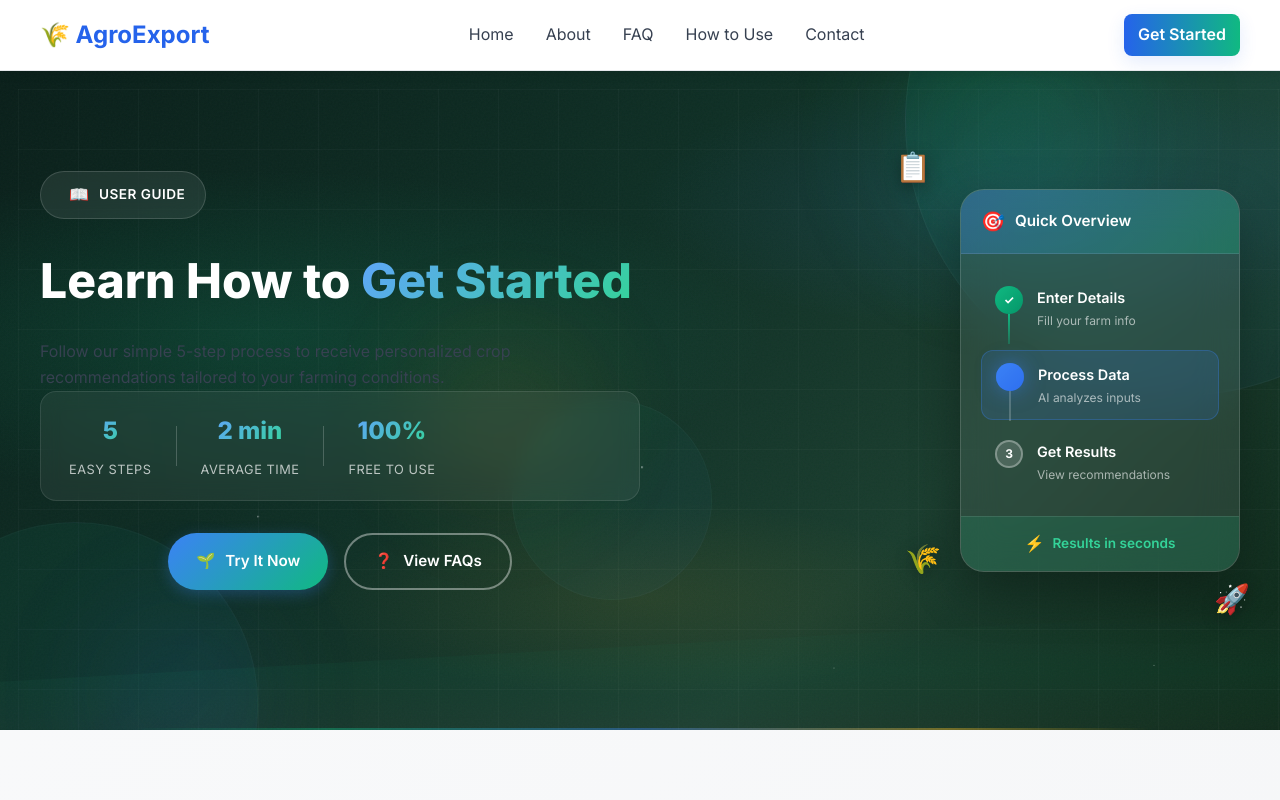
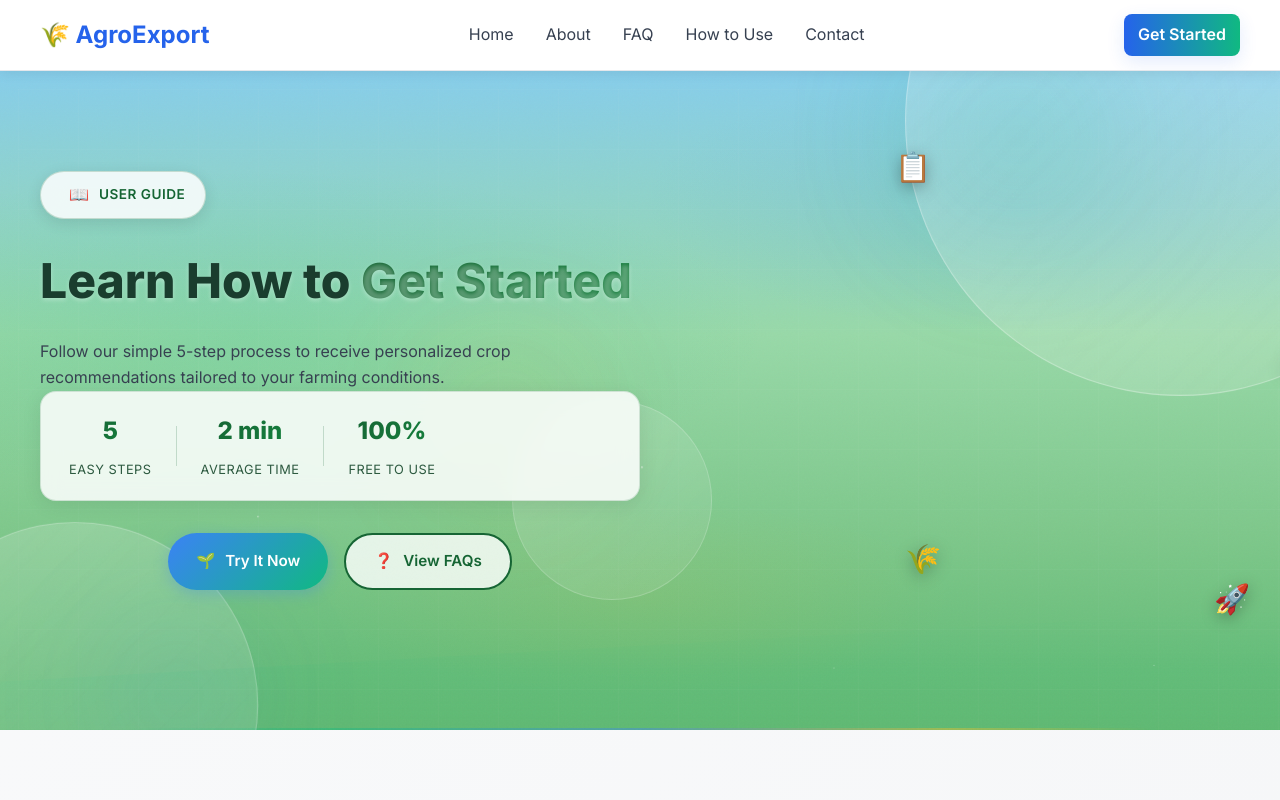
Before and after one commit to AdityaRaj-03/-Export-Oriented-Indian-Agro-Value-Optimization-System, a React (Vite) app: page /howto in a window 1280 px wide. Shown: the top 800 px of the page. Built offline with nearby package versions, Linux system fonts and the light colour scheme.

Commit message:
updated the background

```diff
--- a/src/style/Home.css
+++ b/src/style/Home.css
@@ -411,7 +411,7 @@
 
 /* How To Hero */
 .howto-hero {
-  background: linear-gradient(135deg, #0a1f1a 0%, #0f2f25 40%, #1a3d2e 70%, #0d2818 100%);
+  background: linear-gradient(180deg, #87CEEB 0%, #98d9a8 40%, #7ec88b 70%, #5cb870 100%);
   padding: 100px 40px 140px;
   position: relative;
   overflow: hidden;
@@ -437,9 +437,9 @@
 .howto-hero .hero-circle {
   position: absolute;
   border-radius: 50%;
-  background: linear-gradient(135deg, rgba(16, 185, 129, 0.12) 0%, rgba(59, 130, 246, 0.08) 100%);
+  background: linear-gradient(135deg, rgba(255, 255, 255, 0.3) 0%, rgba(255, 255, 255, 0.15) 100%);
   animation: pulse-glow 4s ease-in-out infinite;
-  border: 1px solid rgba(255, 255, 255, 0.05);
+  border: 1px solid rgba(255, 255, 255, 0.4);
 }
 
 .howto-hero .circle-1 {
@@ -474,12 +474,14 @@
   margin: 0 auto;
   position: relative;
   z-index: 2;
+  animation: fadeInUp 0.6s ease;
 }
 
 .howto-hero-content {
   flex: 1;
   max-width: 600px;
   text-align: left;
+  animation: fadeInUp 0.6s ease 0.1s backwards;
 }
 
 /* Modern Badge */
@@ -487,21 +489,23 @@
   display: inline-flex;
   align-items: center;
   gap: 10px;
-  background: rgba(255, 255, 255, 0.08);
+  background: rgba(255, 255, 255, 0.85);
   backdrop-filter: blur(15px);
-  border: 1px solid rgba(255, 255, 255, 0.15);
+  border: 1px solid rgba(22, 101, 52, 0.2);
   padding: 10px 20px;
   border-radius: 50px;
   margin-bottom: 24px;
   position: relative;
   overflow: hidden;
+  box-shadow: 0 4px 15px rgba(0, 0, 0, 0.1);
+  animation: fadeInUp 0.6s ease 0.15s backwards;
 }
 
 .howto-badge-modern .badge-glow {
   position: absolute;
   width: 20px;
   height: 100%;
-  background: linear-gradient(90deg, transparent, rgba(255,255,255,0.2), transparent);
+  background: linear-gradient(90deg, transparent, rgba(22, 101, 52, 0.15), transparent);
   animation: badge-shimmer 3s ease-in-out infinite;
 }
 
@@ -515,7 +519,7 @@
 }
 
 .howto-badge-modern .badge-text {
-  color: white;
+  color: #166534;
   font-weight: 600;
   font-size: 0.85rem;
   letter-spacing: 0.5px;
@@ -528,11 +532,13 @@
   gap: 24px;
   margin-bottom: 32px;
   padding: 20px 28px;
-  background: rgba(255, 255, 255, 0.06);
+  background: rgba(255, 255, 255, 0.85);
   backdrop-filter: blur(10px);
-  border: 1px solid rgba(255, 255, 255, 0.1);
+  border: 1px solid rgba(22, 101, 52, 0.15);
   border-radius: 16px;
   flex-wrap: wrap;
+  box-shadow: 0 4px 20px rgba(0, 0, 0, 0.08);
+  animation: fadeInUp 0.6s ease 0.35s backwards;
 }
 
 .howto-stat-item {
@@ -545,7 +551,7 @@
 .howto-stat-item .stat-number {
   font-size: 1.5rem;
   font-weight: 800;
-  background: linear-gradient(135deg, #60a5fa 0%, #34d399 100%);
+  background: linear-gradient(135deg, #166534 0%, #15803d 100%);
   -webkit-background-clip: text;
   -webkit-text-fill-color: transparent;
   background-clip: text;
@@ -553,14 +559,14 @@
 
 .howto-stat-item .stat-label {
   font-size: 0.8rem;
-  color: rgba(255, 255, 255, 0.7);
+  color: #2d5a40;
   font-weight: 500;
 }
 
 .howto-quick-stats .stat-divider {
   width: 1px;
   height: 40px;
-  background: rgba(255, 255, 255, 0.2);
+  background: rgba(22, 101, 52, 0.2);
 }
 
 /* Enhanced Steps Preview Visual */
@@ -570,13 +576,14 @@
 }
 
 .steps-preview-enhanced {
-  background: rgba(255, 255, 255, 0.08);
+  background: rgba(255, 255, 255, 0.9);
   backdrop-filter: blur(20px);
-  border: 1px solid rgba(255, 255, 255, 0.15);
+  border: 1px solid rgba(22, 101, 52, 0.15);
   border-radius: 24px;
+  animation: fadeInUp 0.6s ease 0.3s backwards;
   overflow: hidden;
   width: 280px;
-  box-shadow: 0 20px 50px rgba(0, 0, 0, 0.3);
+  box-shadow: 0 20px 50px rgba(0, 0, 0, 0.15);
 }
 
 .steps-preview-header {
@@ -584,8 +591,8 @@
   align-items: center;
   gap: 10px;
   padding: 16px 20px;
-  background: linear-gradient(135deg, rgba(59, 130, 246, 0.3) 0%, rgba(16, 185, 129, 0.3) 100%);
-  border-bottom: 1px solid rgba(255, 255, 255, 0.1);
+  background: linear-gradient(135deg, #166534 0%, #15803d 100%);
+  border-bottom: 1px solid rgba(22, 101, 52, 0.1);
 }
 
 .steps-preview-header .preview-icon {
@@ -615,8 +622,8 @@
 }
 
 .preview-step-enhanced.active {
-  background: rgba(59, 130, 246, 0.15);
-  border: 1px solid rgba(59, 130, 246, 0.3);
+  background: rgba(22, 101, 52, 0.1);
+  border: 1px solid rgba(22, 101, 52, 0.2);
 }
 
 .step-indicator {
@@ -663,8 +670,9 @@
 }
 
 .step-dot.pending {
-  background: rgba(255, 255, 255, 0.15);
-  border: 2px solid rgba(255, 255, 255, 0.3);
+  background: rgba(22, 101, 52, 0.1);
+  border: 2px solid rgba(22, 101, 52, 0.3);
+  color: #166534;
 }
 
 .dot-pulse {
@@ -688,13 +696,13 @@
 }
 
 .step-title {
-  color: white;
+  color: #1a3d2e;
   font-weight: 600;
   font-size: 0.9rem;
 }
 
 .step-desc {
-  color: rgba(255, 255, 255, 0.6);
+  color: #4a7c59;
   font-size: 0.75rem;
 }
 
@@ -704,8 +712,8 @@
   justify-content: center;
   gap: 8px;
   padding: 14px 20px;
-  background: rgba(16, 185, 129, 0.15);
-  border-top: 1px solid rgba(255, 255, 255, 0.1);
+  background: linear-gradient(135deg, rgba(22, 101, 52, 0.1) 0%, rgba(21, 128, 61, 0.15) 100%);
+  border-top: 1px solid rgba(22, 101, 52, 0.1);
 }
 
 .steps-preview-footer .footer-icon {
@@ -713,7 +721,7 @@
 }
 
 .steps-preview-footer span:last-child {
-  color: #34d399;
+  color: #166534;
   font-weight: 600;
   font-size: 0.85rem;
 }
@@ -760,21 +768,22 @@
 }
 
 .howto-hero h1 {
-  color: white;
+  color: #1a3d2e;
   font-size: 3rem;
   font-weight: 800;
   margin-bottom: 20px;
+  text-shadow: 0 2px 4px rgba(255,255,255,0.3);
 }
 
 .howto-hero h1 .highlight {
-  background: linear-gradient(135deg, #60a5fa 0%, #34d399 100%);
+  background: linear-gradient(135deg, #166534 0%, #15803d 100%);
   -webkit-background-clip: text;
   -webkit-text-fill-color: transparent;
   background-clip: text;
 }
 
 .howto-hero > .howto-hero-content > p {
-  color: rgba(255, 255, 255, 0.85);
+  color: #2d5a40;
   font-size: 1.15rem;
   line-height: 1.7;
   margin-bottom: 32px;
@@ -814,9 +823,9 @@
 }
 
 .howto-btn.secondary {
-  background: transparent;
-  color: white;
-  border: 2px solid rgba(255, 255, 255, 0.4);
+  background: rgba(255, 255, 255, 0.8);
+  color: #166534;
+  border: 2px solid #166534;
 }
 
 .howto-btn.secondary:hover {
@@ -1087,7 +1096,7 @@
 }
 
 .crop-hero {
-  background: linear-gradient(135deg, #0a1f1a 0%, #0f2f25 40%, #1a3d2e 70%, #0d2818 100%);
+  background: linear-gradient(180deg, #87CEEB 0%, #98d9a8 40%, #7ec88b 70%, #5cb870 100%);
   padding: 80px 40px 100px;
   position: relative;
   overflow: hidden;
@@ -1102,9 +1111,9 @@
 .crop-circle {
   position: absolute;
   border-radius: 50%;
-  background: linear-gradient(135deg, rgba(16, 185, 129, 0.12) 0%, rgba(59, 130, 246, 0.08) 100%);
+  background: linear-gradient(135deg, rgba(255, 255, 255, 0.3) 0%, rgba(255, 255, 255, 0.15) 100%);
   animation: pulse-glow 4s ease-in-out infinite;
-  border: 1px solid rgba(255, 255, 255, 0.05);
+  border: 1px solid rgba(255, 255, 255, 0.4);
 }
 
 .crop-hero .circle-1 {
@@ -1139,12 +1148,14 @@
   margin: 0 auto;
   position: relative;
   z-index: 2;
+  animation: fadeInUp 0.6s ease;
 }
 
 /* Plant Animation Visual */
 .crop-hero-visual {
   flex-shrink: 0;
   position: relative;
+  animation: fadeInUp 0.6s ease 0.2s backwards;
 }
 
 .crop-animation-container {
@@ -1294,15 +1305,16 @@
   display: inline-flex;
   align-items: center;
   gap: 10px;
-  background: rgba(255, 255, 255, 0.1);
+  background: rgba(255, 255, 255, 0.85);
   backdrop-filter: blur(10px);
-  border: 1px solid rgba(255, 255, 255, 0.2);
+  border: 1px solid rgba(22, 101, 52, 0.2);
   padding: 8px 18px;
   border-radius: 50px;
   margin-bottom: 20px;
-  color: white;
+  color: #166534;
   font-weight: 600;
   font-size: 0.85rem;
+  box-shadow: 0 4px 15px rgba(0, 0, 0, 0.1);
 }
 
 .crop-badge .badge-dot {
@@ -1314,21 +1326,22 @@
 }
 
 .crop-hero h1 {
-  color: white;
+  color: #1a3d2e;
   font-size: 2.8rem;
   font-weight: 800;
   margin-bottom: 16px;
+  text-shadow: 0 2px 4px rgba(255,255,255,0.3);
 }
 
 .crop-hero h1 .highlight {
-  background: linear-gradient(135deg, #60a5fa 0%, #34d399 100%);
+  background: linear-gradient(135deg, #166534 0%, #15803d 100%);
   -webkit-background-clip: text;
   -webkit-text-fill-color: transparent;
   background-clip: text;
 }
 
 .crop-hero-content > p {
-  color: rgba(255, 255, 255, 0.85);
+  color: #2d5a40;
   font-size: 1.1rem;
   line-height: 1.7;
   margin-bottom: 28px;
@@ -1348,7 +1361,7 @@
   display: flex;
   align-items: center;
   gap: 10px;
-  color: white;
+  color: #1a3d2e;
 }
 
 .crop-feature .feature-icon {
@@ -1481,7 +1494,7 @@
 
 /* ========== Enhanced FAQ Hero ========== */
 .faq-hero-enhanced {
-  background: linear-gradient(135deg, #0a1f1a 0%, #0f2f25 40%, #1a3d2e 70%, #0d2818 100%);
+  background: linear-gradient(180deg, #87CEEB 0%, #98d9a8 40%, #7ec88b 70%, #5cb870 100%);
   padding: 80px 40px 200px;
   margin: -60px -40px 0;
   position: relative;
@@ -1502,9 +1515,9 @@
 .bg-circle {
   position: absolute;
   border-radius: 50%;
-  background: linear-gradient(135deg, rgba(16, 185, 129, 0.12) 0%, rgba(59, 130, 246, 0.08) 100%);
+  background: linear-gradient(135deg, rgba(255, 255, 255, 0.3) 0%, rgba(255, 255, 255, 0.15) 100%);
   animation: pulse-glow 4s ease-in-out infinite;
-  border: 1px solid rgba(255, 255, 255, 0.05);
+  border: 1px solid rgba(255, 255, 255, 0.4);
 }
 
 .circle-1 {
@@ -1556,12 +1569,14 @@
   margin: 0 auto;
   position: relative;
   z-index: 2;
+  animation: fadeInUp 0.6s ease;
 }
 
 .faq-hero-content-enhanced {
   flex: 1;
   max-width: 650px;
   padding-top: 10px;
+  animation: fadeInUp 0.6s ease 0.1s backwards;
 }
 
 /* Modern Badge */
@@ -1569,38 +1584,39 @@
   display: inline-flex;
   align-items: center;
   gap: 10px;
-  background: linear-gradient(135deg, rgba(59, 130, 246, 0.3) 0%, rgba(16, 185, 129, 0.3) 100%);
+  background: rgba(255, 255, 255, 0.9);
   backdrop-filter: blur(12px);
-  border: 1px solid rgba(255, 255, 255, 0.25);
+  border: 1px solid rgba(22, 101, 52, 0.2);
   padding: 10px 22px;
   border-radius: 50px;
   margin-bottom: 24px;
   position: relative;
   z-index: 10;
+  box-shadow: 0 4px 15px rgba(0, 0, 0, 0.1);
 }
 
 .badge-glow {
   width: 10px;
   height: 10px;
-  background: #34d399;
+  background: #166534;
   border-radius: 50%;
-  box-shadow: 0 0 10px #34d399, 0 0 20px rgba(52, 211, 153, 0.5);
+  box-shadow: 0 0 10px #166534, 0 0 20px rgba(22, 101, 52, 0.5);
   animation: glow-pulse 2s ease-in-out infinite;
 }
 
 @keyframes glow-pulse {
   0%, 100% {
-    box-shadow: 0 0 10px #34d399, 0 0 20px rgba(52, 211, 153, 0.5);
+    box-shadow: 0 0 10px #166534, 0 0 20px rgba(22, 101, 52, 0.5);
     transform: scale(1);
   }
   50% {
-    box-shadow: 0 0 15px #34d399, 0 0 30px rgba(52, 211, 153, 0.7);
+    box-shadow: 0 0 15px #166534, 0 0 30px rgba(22, 101, 52, 0.7);
     transform: scale(1.1);
   }
 }
 
 .badge-text {
-  color: white;
+  color: #166534;
   font-weight: 600;
   font-size: 0.9rem;
   letter-spacing: 0.5px;
@@ -1647,25 +1663,26 @@
 
 /* Hero Title */
 .faq-hero-title {
-  color: white !important;
-  -webkit-text-fill-color: white !important;
+  color: #1a3d2e !important;
+  -webkit-text-fill-color: #1a3d2e !important;
   background: none !important;
   font-size: 3rem;
   font-weight: 800;
   line-height: 1.2;
   margin-bottom: 20px;
   letter-spacing: -0.5px;
+  text-shadow: 0 2px 4px rgba(255,255,255,0.3);
 }
 
 .highlight-text {
-  background: linear-gradient(135deg, #60a5fa 0%, #34d399 100%);
+  background: linear-gradient(135deg, #166534 0%, #15803d 100%);
   -webkit-background-clip: text;
   -webkit-text-fill-color: transparent;
   background-clip: text;
 }
 
 .faq-hero-subtitle {
-  color: rgba(255, 255, 255, 0.85) !important;
+  color: #2d5a40 !important;
   font-size: 1.1rem;
   line-height: 1.8;
   margin-bottom: 28px;
@@ -1679,11 +1696,12 @@
   gap: 24px;
   margin-bottom: 28px;
   padding: 16px 24px;
-  background: rgba(255, 255, 255, 0.08);
+  background: rgba(255, 255, 255, 0.85);
   backdrop-filter: blur(10px);
   border-radius: 16px;
-  border: 1px solid rgba(255, 255, 255, 0.1);
+  border: 1px solid rgba(22, 101, 52, 0.15);
   width: fit-content;
+  box-shadow: 0 4px 20px rgba(0, 0, 0, 0.08);
 }
 
 .stat-item {
@@ -1696,12 +1714,12 @@
 .stat-number {
   font-size: 1.5rem;
   font-weight: 800;
-  color: #60a5fa;
+  color: #166534;
 }
 
 .stat-label {
   font-size: 0.8rem;
-  color: rgba(255, 255, 255, 0.7);
+  color: #4a7c59;
   text-transform: uppercase;
   letter-spacing: 0.5px;
 }
@@ -1709,7 +1727,7 @@
 .stat-divider {
   width: 1px;
   height: 40px;
-  background: rgba(255, 255, 255, 0.2);
+  background: rgba(22, 101, 52, 0.2);
 }
 
 /* Hero Action Buttons */
@@ -1750,8 +1768,9 @@
 }
 
 .faq-action-btn.secondary {
-  background: transparent;
-  color: white;
+  background: rgba(255, 255, 255, 0.8);
+  color: #166534;
+  border: 2px solid #166534;
   border: 2px solid rgba(255, 255, 255, 0.4);
 }
 
@@ -1817,10 +1836,10 @@
 
 .quick-topic-item:hover,
 .quick-topic-item.active {
-  border-color: #3b82f6;
-  background: linear-gradient(135deg, rgba(59, 130, 246, 0.05) 0%, rgba(16, 185, 129, 0.05) 100%);
+  border-color: #166534;
+  background: linear-gradient(135deg, rgba(22, 101, 52, 0.05) 0%, rgba(21, 128, 61, 0.08) 100%);
   transform: translateX(5px);
-  box-shadow: 0 4px 15px rgba(59, 130, 246, 0.15);
+  box-shadow: 0 4px 15px rgba(22, 101, 52, 0.15);
 }
 
 .topic-icon {
@@ -1853,7 +1872,7 @@
 
 .quick-topic-item:hover .topic-arrow,
 .quick-topic-item.active .topic-arrow {
-  color: #3b82f6;
+  color: #166534;
   transform: translateX(3px);
 }
 
@@ -2504,7 +2523,7 @@
 
   /* About Hero */
   .about-hero {
-    background: linear-gradient(135deg, #0f172a 0%, #1e3a5f 50%, #0f172a 100%);
+    background: linear-gradient(180deg, #87CEEB 0%, #98d9a8 40%, #7ec88b 70%, #5cb870 100%);
     padding: 80px 24px;
     text-align: center;
     position: relative;
@@ -2517,7 +2536,7 @@
     left: -50%;
     width: 200%;
     height: 200%;
-    background: radial-gradient(circle, rgba(16,185,129,0.1) 0%, transparent 50%);
+    background: radial-gradient(circle, rgba(255,255,255,0.3) 0%, transparent 50%);
     animation: pulse 4s ease-in-out infinite;
   }
   @keyframes pulse {
@@ -2527,35 +2546,40 @@
   .about-hero-content {
     position: relative;
     z-index: 1;
+    animation: fadeInUp 0.6s ease;
   }
   .about-hero .badge {
-    background: rgba(16,185,129,0.2);
-    color: #10b981;
+    background: rgba(255,255,255,0.9);
+    color: #166534;
     padding: 8px 20px;
     border-radius: 50px;
     font-size: 0.9rem;
     font-weight: 600;
     display: inline-block;
     margin-bottom: 20px;
+    box-shadow: 0 4px 15px rgba(0,0,0,0.1);
+    animation: fadeInUp 0.6s ease 0.1s backwards;
   }
   .about-hero h1 {
-    color: white;
+    color: #1a3d2e;
     font-size: 3rem;
     font-weight: 800;
     line-height: 1.2;
     margin-bottom: 16px;
+    animation: fadeInUp 0.6s ease 0.2s backwards;
   }
   .gradient-text {
-    background: linear-gradient(90deg, #10b981, #3b82f6);
+    background: linear-gradient(90deg, #166534, #22c55e);
     -webkit-background-clip: text;
     -webkit-text-fill-color: transparent;
     background-clip: text;
   }
   .about-hero p {
-    color: rgba(255,255,255,0.7);
+    color: #2d5a40;
     font-size: 1.2rem;
     max-width: 500px;
     margin: 0 auto;
+    animation: fadeInUp 0.6s ease 0.3s backwards;
   }
 
   /* Stats Section */
```
